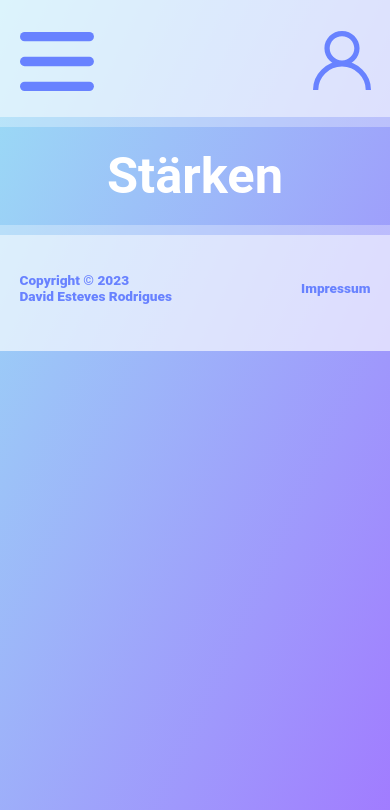
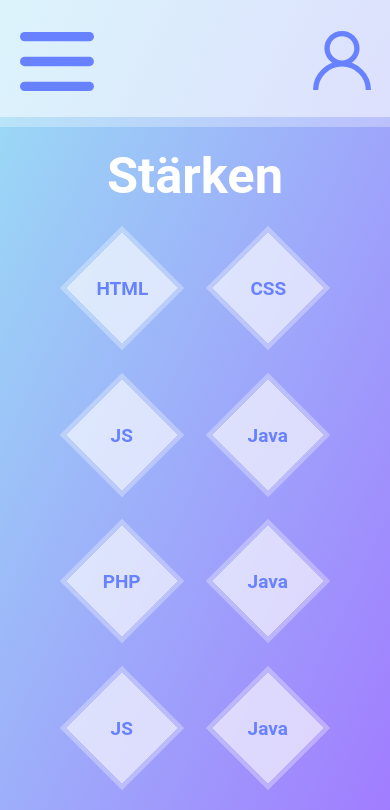
Before and after one commit to daviddresus/portfolio, a React (Create React App) app: page /staerken in a window 390 px wide. Shown: the top 810 px of the page. Built offline with nearby package versions, Linux system fonts and the light colour scheme.

Commit message:
Started Stärken Page by adding a functional and responsive grid to the page (knowledge bar missing)

```diff
--- a/src/Pages/Interessen/Interessen.css
+++ b/src/Pages/Interessen/Interessen.css
@@ -15,6 +15,8 @@
   display: flex;
   justify-content: center;
   align-items: center;
+  animation: appear ease-out 1.5s;
+  animation-delay: 0;
 }
 
 #all_interest_boxes
@@ -35,10 +37,8 @@
   height: auto;
   margin-left: auto;
   margin-right: auto;
-  margin-top: 5%;
-  margin-bottom: 1%;
-  animation: scaleUp ease-out 1.5s;
-  animation-delay: 0;
+  margin-top: 6%;
+  margin-bottom: 5%;
 }
 
 .interest_content_box p
--- a/src/Pages/Staerken/Staerken.css
+++ b/src/Pages/Staerken/Staerken.css
@@ -0,0 +1,80 @@
+#all_strength_boxes
+{
+    display: grid;
+    grid-template-columns: auto auto auto auto auto;
+    justify-content: center;
+    gap: 7.5vw;
+    margin-bottom: 10%;
+}
+
+.strength_box
+{
+  width: 8vw;
+  height: 8vw;
+  transform: rotateZ(45deg);
+  background-color: rgba(255, 255, 255, 0.65);
+  display: flex;
+  text-align: center;
+  align-items: center;
+  justify-content: center;
+  border: 0.75vw solid rgba(255, 255, 255, 0.3);
+  /*makes it so that the border isn't on top of the div*/
+  background-clip: padding-box;
+  transition-duration: 0.5s;
+}
+
+.strength_title
+{
+  color: #6882FF;
+  padding: 4vw;
+  font-size: 3vh;
+  font-weight: 600;
+  transform: rotateZ(-45deg);
+  transition-duration: 0.5s;
+}
+
+/*Smartphone*/
+@media screen and (max-width: 875px)
+{
+    #all_strength_boxes
+    {
+      grid-template-columns: auto auto;
+      gap: 15vw;
+      margin-top: 10%;
+    }
+
+    .strength_box
+    {
+        width: 20vw;
+        height: 20vw;
+        border: 1.5vw solid rgba(255, 255, 255, 0.3);
+    }
+
+    .strength_title
+    {
+      font-size: 2.25vh;
+    }
+}
+
+/*Tablet*/
+@media screen and (min-width: 875px) and (max-width: 1023px)
+{
+    #all_strength_boxes
+    {
+      grid-template-columns: auto auto;
+      gap: 15vw;
+      margin-top: 10%;
+    }
+
+    .strength_box
+    {
+        width: 20vw;
+        height: 20vw;
+        border: 1.5vw solid rgba(255, 255, 255, 0.3);
+    }
+
+    .strength_title
+    {
+      font-size: 2.5vh;
+    }
+}
--- a/src/Pages/Staerken/Staerken.js
+++ b/src/Pages/Staerken/Staerken.js
@@ -2,7 +2,39 @@ import './Staerken.css'
 import Title from '../../Components/Title/Title.js';
 
 export default function Staerken() {
+
+  const items = [
+    { title: 'HTML', id: '1' },
+    { title: 'CSS', id: '2' },
+    { title: 'JS', id: '3' },
+    { title: 'Java', id: '4' },
+    { title: 'PHP', id: '5' },
+    { title: 'Java', id: '6' },
+    { title: 'JS', id: '3' },
+    { title: 'Java', id: '4' },
+    { title: 'PHP', id: '5' },
+    { title: 'Java', id: '6' },
+    { title: 'JS', id: '3' },
+    { title: 'Java', id: '4' },
+    { title: 'PHP', id: '5' },
+    { title: 'Java', id: '6' },
+    // Add more items as needed
+  ];
+
   return (
-    <Title text="Stärken"/>
+    <div>
+      <Title text="Stärken" />
+
+      <div id='all_strength_boxes'>
+        {items.map((item, index) => (
+          <div
+            key={index}
+            className='strength_box' id={item.id}>
+            <p className='strength_title'>{item.title}</p>
+          </div>
+        ))}
+      </div>
+
+    </div>
   )
 }
```
